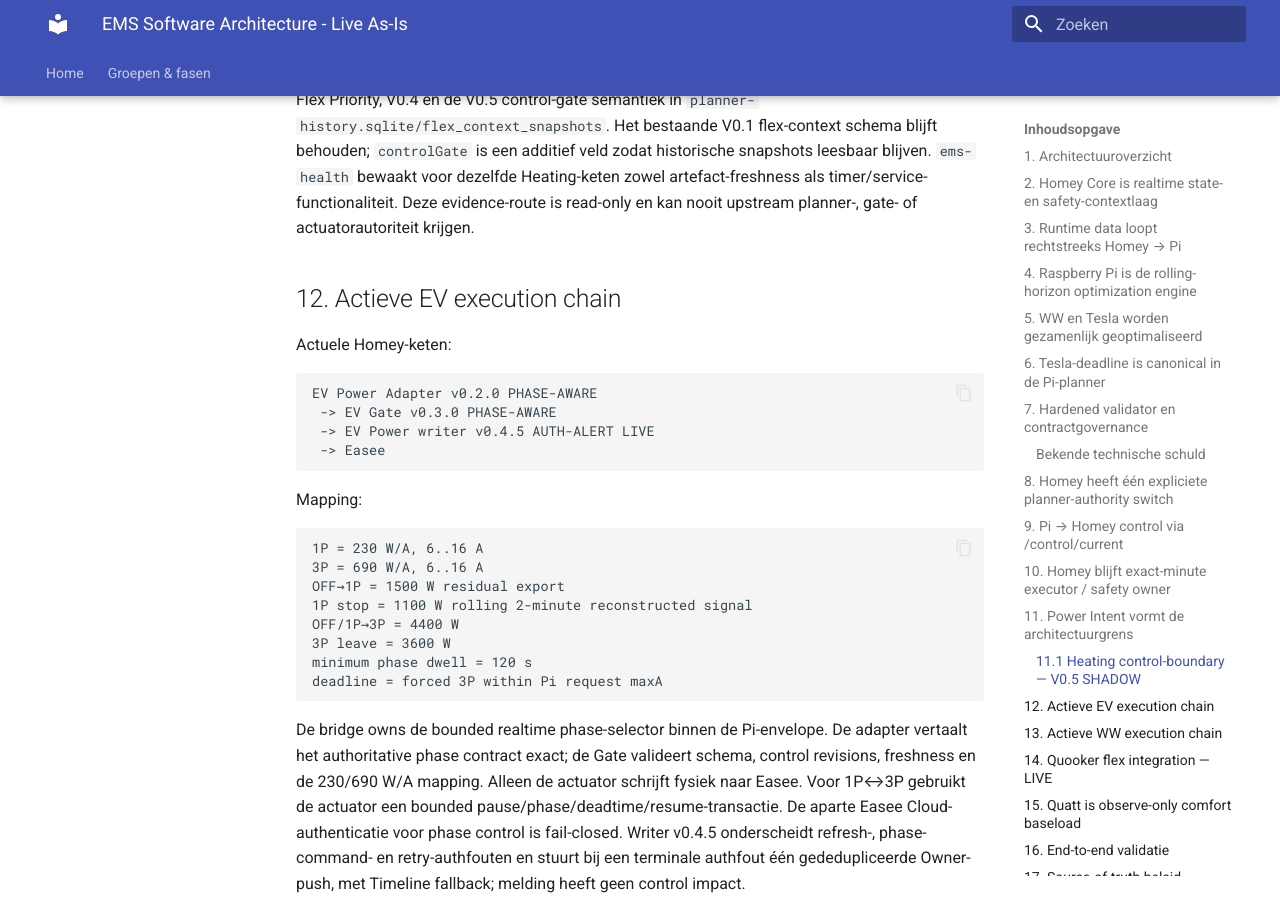
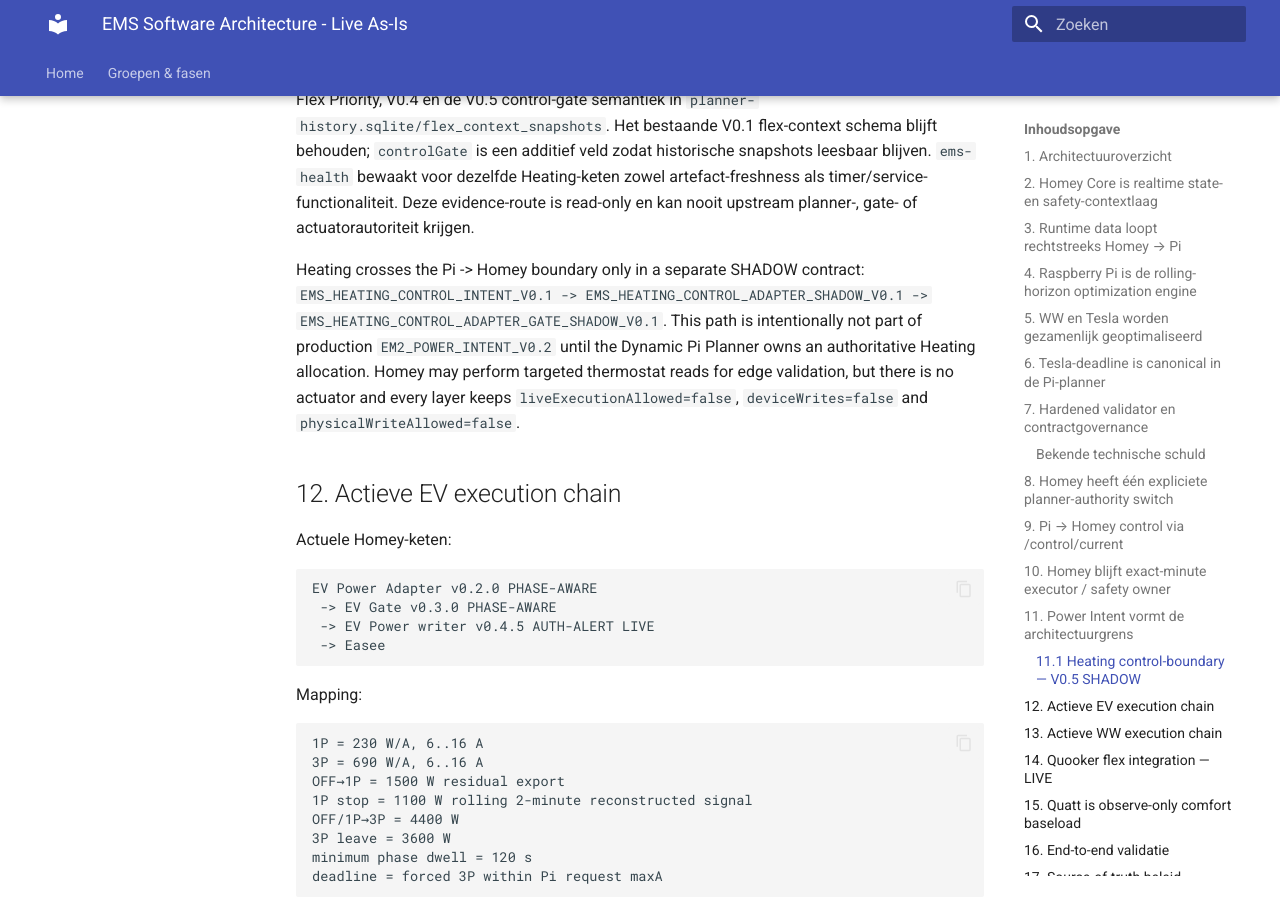
Before and after one commit to OnsKasteeltje/homey-energy-manual, an MkDocs documentation site: the page built from docs/architecture/ems-software-architecture-live.md, in a window 1280 px wide and 900 px high, scrolled down 6591 px. Built offline with MkDocs 1.6.1 and Material for MkDocs 9.7.7, drawn with Linux system fonts in a browser that asks for light colours.

Commit message:
docs(heating): add Homey shadow adapter gate boundary

```diff
--- a/docs/architecture/ems-software-architecture-live.md
+++ b/docs/architecture/ems-software-architecture-live.md
@@ -270,6 +270,15 @@
 evidence-route is read-only en kan nooit upstream planner-, gate- of
 actuatorautoriteit krijgen.
 
+Heating crosses the Pi -> Homey boundary only in a separate SHADOW contract:
+`EMS_HEATING_CONTROL_INTENT_V0.1 -> EMS_HEATING_CONTROL_ADAPTER_SHADOW_V0.1
+-> EMS_HEATING_CONTROL_ADAPTER_GATE_SHADOW_V0.1`. This path is intentionally
+not part of production `EM2_POWER_INTENT_V0.2` until the Dynamic Pi Planner
+owns an authoritative Heating allocation. Homey may perform targeted thermostat
+reads for edge validation, but there is no actuator and every layer keeps
+`liveExecutionAllowed=false`, `deviceWrites=false` and
+`physicalWriteAllowed=false`.
+
 ## 12. Actieve EV execution chain
 
 Actuele Homey-keten:
```
